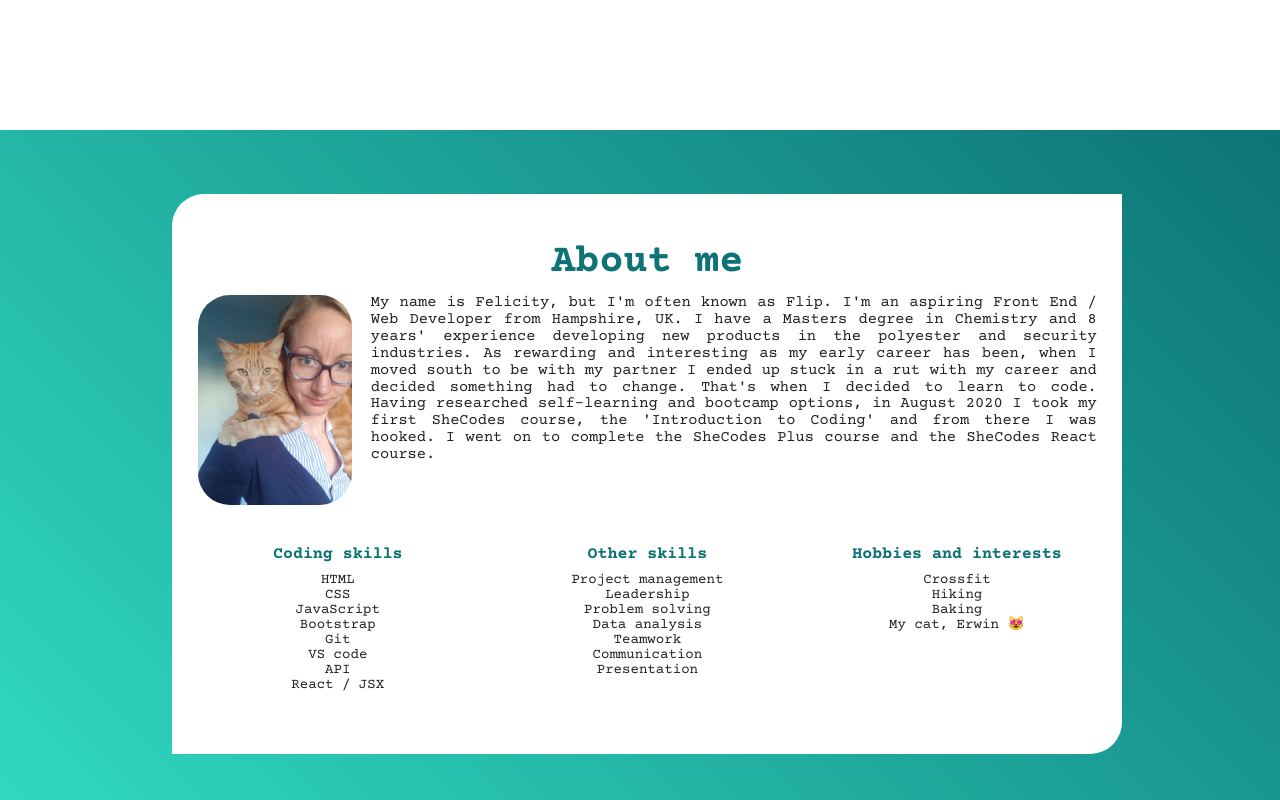
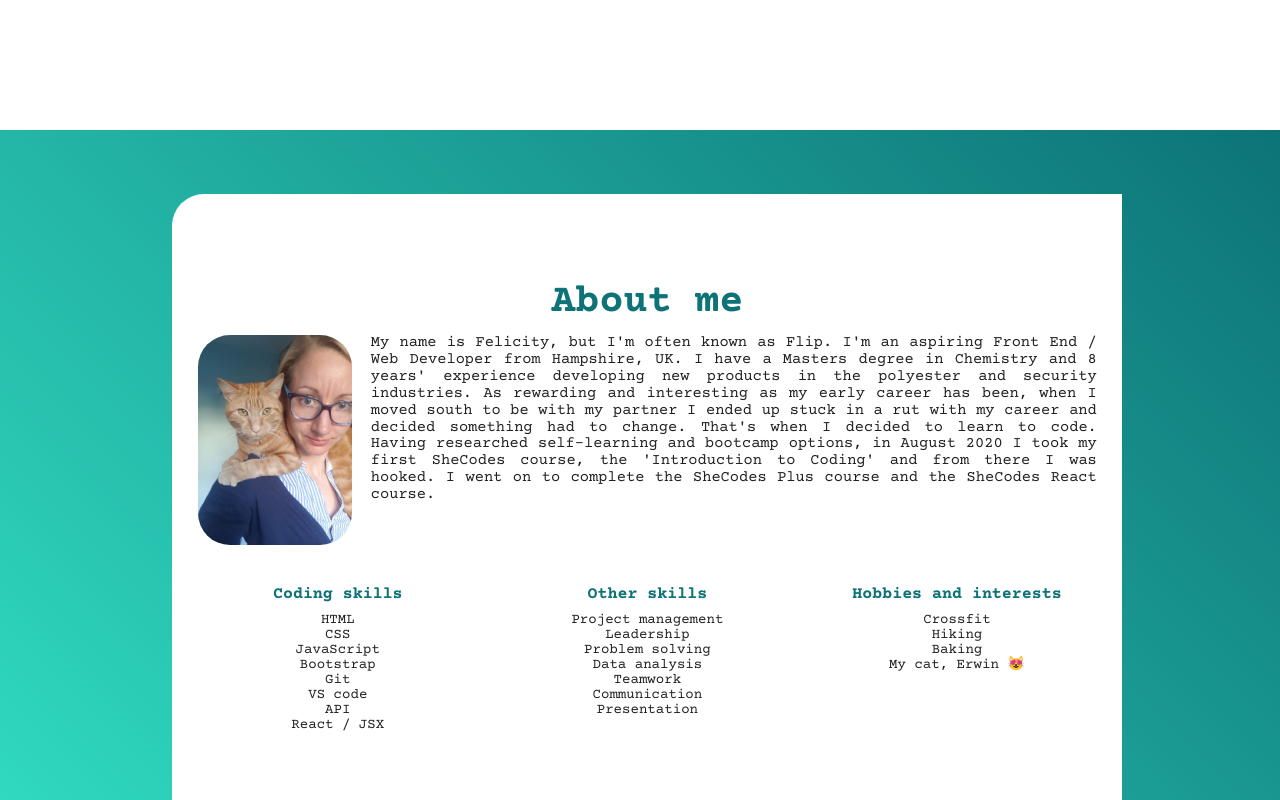
Before and after one commit to flippity28/portfolio-website-react, a React (Create React App) app: page / in a window 1280 px wide. Shown: the part 540-1340 px from the top of the page. Built offline with nearby package versions, Linux system fonts and the light colour scheme.

Commit message:
mobile size of about page

```diff
--- a/src/aboutme.css
+++ b/src/aboutme.css
@@ -1,13 +1,13 @@
 .about-me {
   background: linear-gradient(45deg, #32e0c4, #0d7377);
   font-family: "Courier Prime", monospace;
-  height: 100vh;
+  min-height: 100vh;
   width: 100vw;
 }
 .about-me .block {
   align-content: center;
   background: white;
-  min-height: 70vh;
+  min-height: 80vh;
   margin: 8vh 8vw 10vh 8vw;
   padding: 2vw;
   border-radius: 4vh 0 4vh 0;
```
